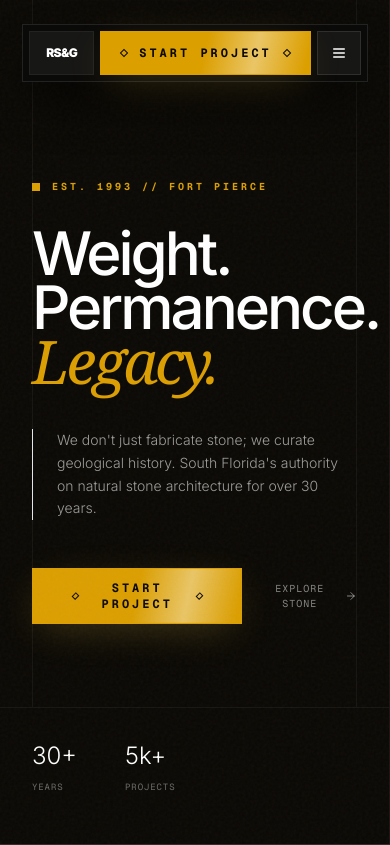
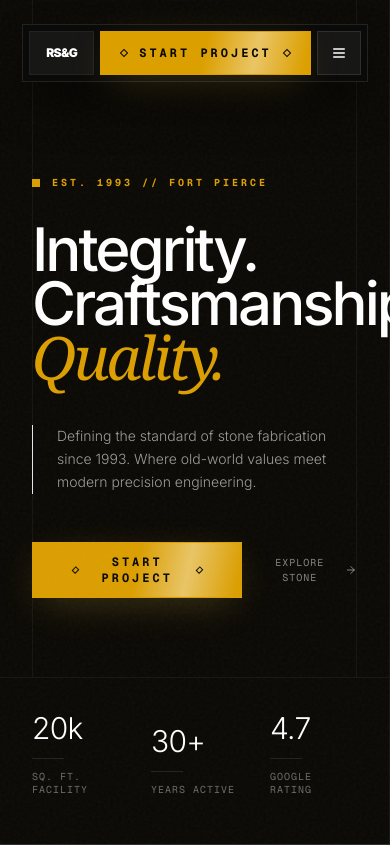
Before and after one commit to tekguyz/Real-Stone-Granite, a React (Vite) app: page / in a window 390 px wide. Shown: the top 845 px of the page. Built offline with nearby package versions, Linux system fonts and the light colour scheme; grey boxes are pictures that could not be loaded.

Commit message:
feat: Introduce animated stats and update inventory
Introduces a new `AnimatedCounter` component for displaying dynamic statistics with animations. Refactors the `HeroManifesto` to use this new component and updates the inventory data with new material names and images.

```diff
--- a/widgets/Hero/model/inventory.ts
+++ b/widgets/Hero/model/inventory.ts
@@ -17,10 +17,10 @@ export const FEATURED_SLABS: FeaturedSlab[] = [
   },
   {
     id: "slab_02",
-    name: "Cristallo Quartzite",
+    name: "Emerald Quartzite",
     origin: "Brazil",
-    status: "Translucent",
-    image: "https://futerno.com/wp-content/uploads/2023/09/Cristallo-1536x1536.jpeg"
+    status: "Dark",
+    image: "https://futerno.com/wp-content/uploads/2023/09/nero-marinace-gCWmM5SMG28.jpeg"
   },
   {
     id: "slab_03",
--- a/widgets/Hero/ui/HeroGallery.tsx
+++ b/widgets/Hero/ui/HeroGallery.tsx
@@ -13,16 +13,24 @@ export const HeroGallery: React.FC<HeroGalleryProps> = ({ parallaxY }) => {
   const [currentIndex, setCurrentIndex] = useState(0);
   const [hovering, setHovering] = useState(false);
 
+  // --- CONFIGURATION ---
+  const LIGHT_RADIUS = 70;      // Size of the clear visibility circle (px)
+  const GLOW_RADIUS = 90;       // Size of the soft outer glow (px)
+  const LIGHT_BRIGHTNESS = 1.5; // Image exposure (1.0 = normal, 2.0 = double brightness)
+  const GLOW_OPACITY = 0.15;    // Intensity of the atmospheric fog (0.0 to 1.0)
+  // ---------------------
+
   // Lighting Physics Engine
   const mouseX = useMotionValue(0);
   const mouseY = useMotionValue(0);
   const lightX = useSpring(mouseX, PHYSICS.industrial);
   const lightY = useSpring(mouseY, PHYSICS.industrial);
 
-  // REDUCED SIZE BY 30% (160px -> 110px) and (200px -> 140px)
-  // Sharpened the gradient stops to reduce "blurry" look
-  const maskImage = useMotionTemplate`radial-gradient(circle 110px at ${lightX}px ${lightY}px, black 30%, transparent 100%)`;
-  const glowGradient = useMotionTemplate`radial-gradient(circle 140px at ${lightX}px ${lightY}px, rgba(255,220,150,0.15) 0%, transparent 70%)`;
+  // Precision Lighting: Dynamic mask
+  const maskImage = useMotionTemplate`radial-gradient(circle ${LIGHT_RADIUS}px at ${lightX}px ${lightY}px, black 80%, transparent 100%)`;
+
+  // Dynamic Atmosphere: Uses GLOW_OPACITY configuration
+  const glowGradient = useMotionTemplate`radial-gradient(circle ${GLOW_RADIUS}px at ${lightX}px ${lightY}px, rgba(255,220,150,${GLOW_OPACITY}) 0%, transparent 100%)`;
 
   function handleMouseMove({ clientX, clientY }: React.MouseEvent) {
     if (!galleryRef.current) return;
@@ -50,7 +58,7 @@ export const HeroGallery: React.FC<HeroGalleryProps> = ({ parallaxY }) => {
     >
       <motion.div style={{ y: parallaxY }} className="w-full h-[120%] relative">
         <AnimatePresence mode="popLayout">
-          {/* Base Layer (Ambient) */}
+          {/* Base Layer (Ambient - Dark) */}
           <motion.div
             key={`base-${currentIndex}`}
             initial={{ opacity: 0 }}
@@ -68,7 +76,7 @@ export const HeroGallery: React.FC<HeroGalleryProps> = ({ parallaxY }) => {
             />
           </motion.div>
 
-          {/* Reveal Layer (Backlit) - Controlled by Hover State */}
+          {/* Reveal Layer (Backlit - Lit Up) */}
           <motion.div
             key={`lit-${currentIndex}`}
             initial={{ opacity: 0 }}
@@ -85,34 +93,28 @@ export const HeroGallery: React.FC<HeroGalleryProps> = ({ parallaxY }) => {
               className="absolute inset-0 bg-cover bg-center"
               style={{
                 backgroundImage: `url(${currentSlab.image})`,
-                filter: 'brightness(1.5) contrast(1.4) saturate(1.4) sepia(10%)'
+                // Uses LIGHT_BRIGHTNESS configuration
+                filter: `brightness(${LIGHT_BRIGHTNESS}) contrast(1.4) saturate(1.4) sepia(10%)`
               }}
             />
           </motion.div>
         </AnimatePresence>
 
-        {/* Atmosphere Bloom - Controlled by Hover State */}
+        {/* Atmosphere Bloom */}
         <motion.div
           className="absolute inset-0 z-20 pointer-events-none mix-blend-screen"
           animate={{ opacity: hovering ? 1 : 0 }}
           style={{ background: glowGradient }}
         />
 
-        {/* Custom Light Source Cursor - Controlled by Hover State */}
+        {/* Minimal Specular Highlight (Reflection Point) */}
         <motion.div
-          className="absolute z-30 pointer-events-none flex items-center gap-3"
+          className="absolute z-30 pointer-events-none"
           style={{ x: lightX, y: lightY }}
-          animate={{ opacity: hovering ? 1 : 0, scale: hovering ? 1 : 0.8 }}
+          animate={{ opacity: hovering ? 1 : 0, scale: hovering ? 1 : 0.5 }}
         >
-          {/* Reduced blur radius slightly */}
-          <div className="w-10 h-10 rounded-full border border-white/20 bg-white/5 backdrop-blur-[2px] flex items-center justify-center -translate-x-1/2 -translate-y-1/2">
-            <div className="w-1 h-1 bg-white rounded-full shadow-[0_0_15px_white]" />
-          </div>
-          <div className="bg-black/60 backdrop-blur-md px-3 py-1 border border-white/10 -translate-y-1/2">
-            <span className="text-[9px] font-mono text-gold uppercase tracking-widest whitespace-nowrap">
-              Inspect Selection
-            </span>
-          </div>
+          {/* Fixed width/height to standard Tailwind classes to ensure perfect circle */}
+          <div className="w-2 h-2 bg-white rounded-full shadow-[0_0_10px_2px_rgba(255,255,255,0.8)] -translate-x-1/2 -translate-y-1/2" />
         </motion.div>
 
         {/* Selection Info Card */}
--- a/widgets/Hero/ui/HeroManifesto.tsx
+++ b/widgets/Hero/ui/HeroManifesto.tsx
@@ -8,15 +8,51 @@ interface HeroManifestoProps {
   onExplore?: () => void;
 }
 
+// Architectural Stat Component: Masked Reveal (No Counting)
+const StatItem = ({ value, label, delay }: { value: string, label: string, delay: number }) => (
+  <div className="flex flex-col items-start justify-end h-full group">
+    <div className="overflow-hidden relative">
+      <motion.span
+        initial={{ y: "100%" }}
+        whileInView={{ y: 0 }}
+        viewport={{ once: true }}
+        transition={{ duration: 0.8, delay, ease: [0.22, 1, 0.36, 1] }}
+        className="block font-sans text-3xl lg:text-4xl font-light text-white tracking-tight"
+      >
+        {value}
+      </motion.span>
+    </div>
+    {/* Decorative Line */}
+    <motion.div
+      initial={{ width: 0 }}
+      whileInView={{ width: 32 }}
+      viewport={{ once: true }}
+      transition={{ duration: 0.8, delay: delay + 0.2, ease: "easeOut" }}
+      className="h-[1px] bg-white/10 my-3 group-hover:bg-gold transition-colors duration-500"
+    />
+    <motion.span
+      initial={{ opacity: 0 }}
+      whileInView={{ opacity: 1 }}
+      viewport={{ once: true }}
+      transition={{ duration: 0.8, delay: delay + 0.3 }}
+      className="text-[10px] text-white/40 uppercase tracking-widest font-mono leading-tight"
+    >
+      {label}
+    </motion.span>
+  </div>
+);
+
 export const HeroManifesto: React.FC<HeroManifestoProps> = ({ onStartProject, onExplore }) => {
   return (
-    <div className="w-full md:w-1/2 min-h-screen flex flex-col justify-between relative z-20 bg-primary border-r border-white/5">
+    <div className="w-full md:w-1/2 min-h-screen flex flex-col relative z-20 bg-primary border-r border-white/5">
       <div className="absolute top-0 left-8 w-[1px] h-full bg-white/5" />
       <div className="absolute top-0 right-8 w-[1px] h-full bg-white/5" />
 
+      {/* Spacer for Navbar */}
       <div className="flex-none h-24 md:h-32" />
 
-      <div className="relative z-10 px-8 md:px-16 lg:px-24 flex-1 flex flex-col justify-center">
+      {/* Main Content Area - Pushed to center vertically */}
+      <div className="relative z-10 px-8 md:px-16 lg:px-24 flex-1 flex flex-col justify-center my-auto">
         <motion.div
           initial={{ opacity: 0, x: -20 }}
           animate={{ opacity: 1, x: 0 }}
@@ -29,14 +65,16 @@ export const HeroManifesto: React.FC<HeroManifestoProps> = ({ onStartProject, on
           </span>
         </motion.div>
 
-        {/* LCP PRIORITY H1 */}
+        {/* UPDATED COPY: THE PILLARS */}
         <motion.h1
-          initial={{ opacity: 1, y: 0 }}
+          initial={{ opacity: 0, y: 40 }}
+          animate={{ opacity: 1, y: 0 }}
+          transition={{ duration: 0.8, delay: 0.2, ease: [0.22, 1, 0.36, 1] }}
           className="font-sans font-medium text-6xl lg:text-8xl text-white tracking-tighter leading-[0.9] mb-10"
         >
-          Weight. <br/>
-          Permanence. <br/>
-          <span className="text-gold italic font-serif">Legacy.</span>
+          Integrity. <br/>
+          Craftsmanship. <br/>
+          <span className="text-gold italic font-serif">Quality.</span>
         </motion.h1>
 
         <motion.p
@@ -45,8 +83,8 @@ export const HeroManifesto: React.FC<HeroManifestoProps> = ({ onStartProject, on
           transition={{ duration: 0.8, delay: 0.4 }}
           className="text-white/60 font-light text-sm md:text-base leading-relaxed max-w-md mb-12 border-l border-gold/30 pl-6"
         >
-          We don't just fabricate stone; we curate geological history.
-          South Florida's authority on natural stone architecture for over 30 years.
+          Defining the standard of stone fabrication since 1993.
+          Where old-world values meet modern precision engineering.
         </motion.p>
 
         <motion.div
@@ -66,14 +104,12 @@ export const HeroManifesto: React.FC<HeroManifestoProps> = ({ onStartProject, on
         </motion.div>
       </div>
 
-      <div className="w-full px-8 md:px-16 lg:px-24 flex gap-12 border-t border-white/5 pt-8 pb-12 mt-auto relative z-10 bg-primary">
-        <div>
-          <span className="block text-2xl text-white font-light">30+</span>
-          <span className="text-[9px] text-white/40 uppercase tracking-widest font-mono">Years</span>
-        </div>
-        <div>
-          <span className="block text-2xl text-white font-light">5k+</span>
-          <span className="text-[9px] text-white/40 uppercase tracking-widest font-mono">Projects</span>
+      {/* Stats Grid - Fixed, Architectural, No Counting */}
+      <div className="w-full px-8 md:px-16 lg:px-24 border-t border-white/5 pt-8 pb-12 mt-auto relative z-10 bg-primary">
+        <div className="grid grid-cols-3 gap-8">
+          <StatItem value="20k" label="Sq. Ft. Facility" delay={0.1} />
+          <StatItem value="30+" label="Years Active" delay={0.2} />
+          <StatItem value="4.7" label="Google Rating" delay={0.3} />
         </div>
       </div>
     </div>
```
Also changed, not shown: shared/ui/AnimatedCounter.tsx (added, +50 -0 lines).
